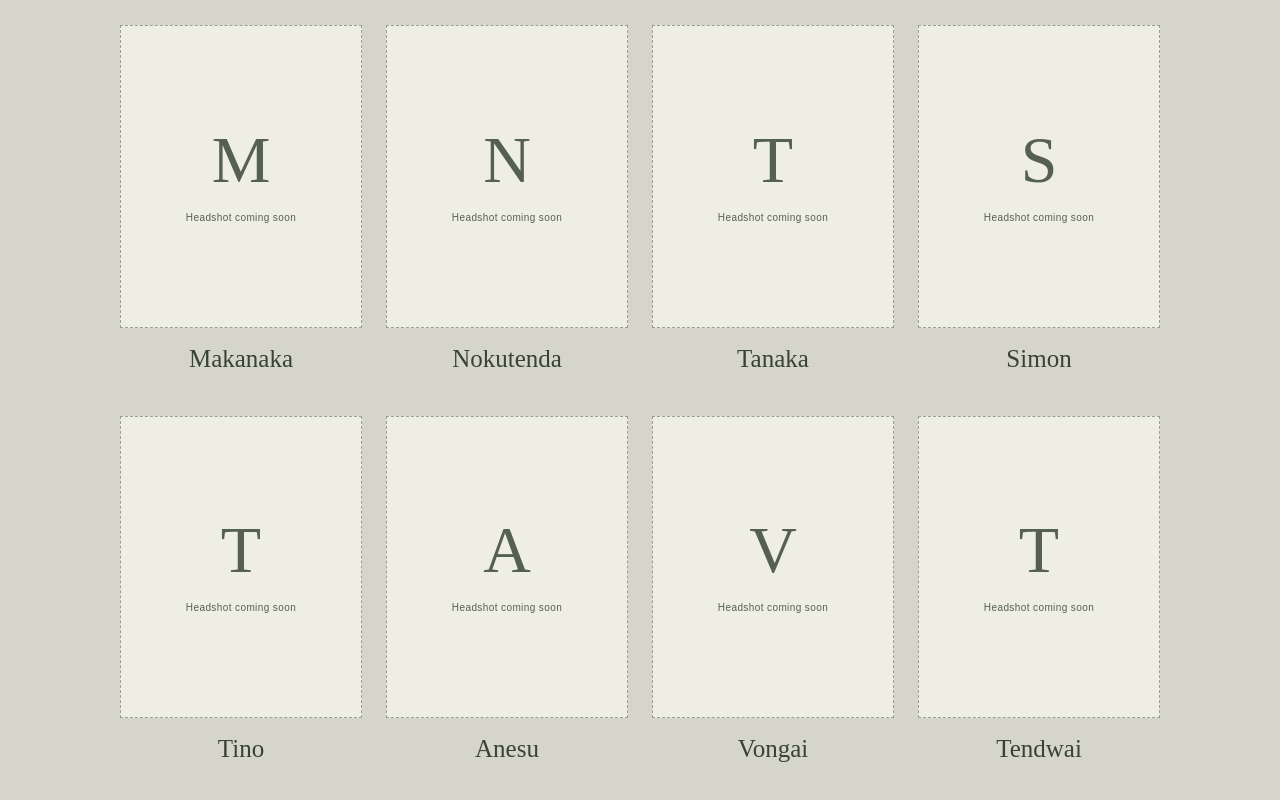
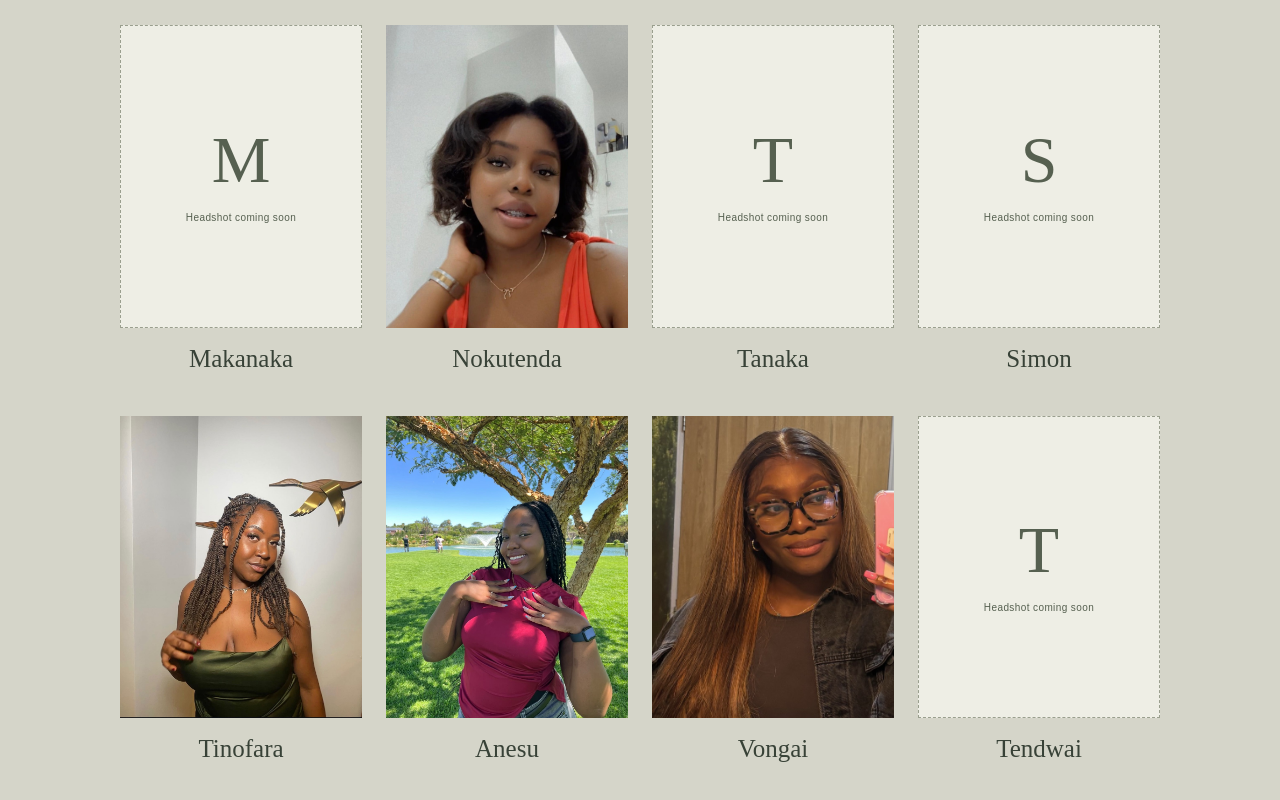
Before and after one commit to SimbaNyakambangwe/my-first-static-web-app, a website: page src/index.html in a window 1280 px wide. Shown: the part 3700-4500 px from the top of the page. Drawn offline with Linux system fonts and the light colour scheme.

Commit message:
Add four bridal-party portraits
Co-authored-by: Copilot App <223556219+Copilot@users.noreply.github.com>

```diff
--- a/src/index.html
+++ b/src/index.html
@@ -59,12 +59,12 @@
       <p>By our side, and close to our hearts.</p>
       <ul class="bridal-party">
         <li><div class="headshot-placeholder" role="img" aria-label="Makanaka's headshot coming soon"><span aria-hidden="true">M</span><span>Headshot coming soon</span></div><h3>Makanaka</h3></li>
-        <li><div class="headshot-placeholder" role="img" aria-label="Nokutenda's headshot coming soon"><span aria-hidden="true">N</span><span>Headshot coming soon</span></div><h3>Nokutenda</h3></li>
+        <li><img class="headshot" src="images/nokutenda.jpg" width="823" height="1200" alt="Nokutenda wearing an orange dress" loading="lazy"><h3>Nokutenda</h3></li>
         <li><div class="headshot-placeholder" role="img" aria-label="Tanaka's headshot coming soon"><span aria-hidden="true">T</span><span>Headshot coming soon</span></div><h3>Tanaka</h3></li>
         <li><div class="headshot-placeholder" role="img" aria-label="Simon's headshot coming soon"><span aria-hidden="true">S</span><span>Headshot coming soon</span></div><h3>Simon</h3></li>
-        <li><div class="headshot-placeholder" role="img" aria-label="Tino's headshot coming soon"><span aria-hidden="true">T</span><span>Headshot coming soon</span></div><h3>Tino</h3></li>
-        <li><div class="headshot-placeholder" role="img" aria-label="Anesu's headshot coming soon"><span aria-hidden="true">A</span><span>Headshot coming soon</span></div><h3>Anesu</h3></li>
-        <li><div class="headshot-placeholder" role="img" aria-label="Vongai's headshot coming soon"><span aria-hidden="true">V</span><span>Headshot coming soon</span></div><h3>Vongai</h3></li>
+        <li><img class="headshot" src="images/tinofara.jpg" width="967" height="1200" alt="Tinofara wearing a green dress" loading="lazy"><h3>Tinofara</h3></li>
+        <li><img class="headshot" src="images/anesu.jpg" width="900" height="1200" alt="Anesu standing beside a tree" loading="lazy"><h3>Anesu</h3></li>
+        <li><img class="headshot" src="images/vongai.jpg" width="573" height="1000" alt="Vongai taking a mirror photograph with her phone" loading="lazy"><h3>Vongai</h3></li>
         <li><div class="headshot-placeholder" role="img" aria-label="Tendwai's headshot coming soon"><span aria-hidden="true">T</span><span>Headshot coming soon</span></div><h3>Tendwai</h3></li>
         <li><div class="headshot-placeholder" role="img" aria-label="Tarrel's headshot coming soon"><span aria-hidden="true">T</span><span>Headshot coming soon</span></div><h3>Tarrel</h3></li>
         <li><div class="headshot-placeholder" role="img" aria-label="Itai's headshot coming soon"><span aria-hidden="true">I</span><span>Headshot coming soon</span></div><h3>Itai</h3></li>
```
Also changed, not shown: src/images/anesu.jpg (added), src/images/nokutenda.jpg (added), src/images/tinofara.jpg (added), src/images/vongai.jpg (added).
